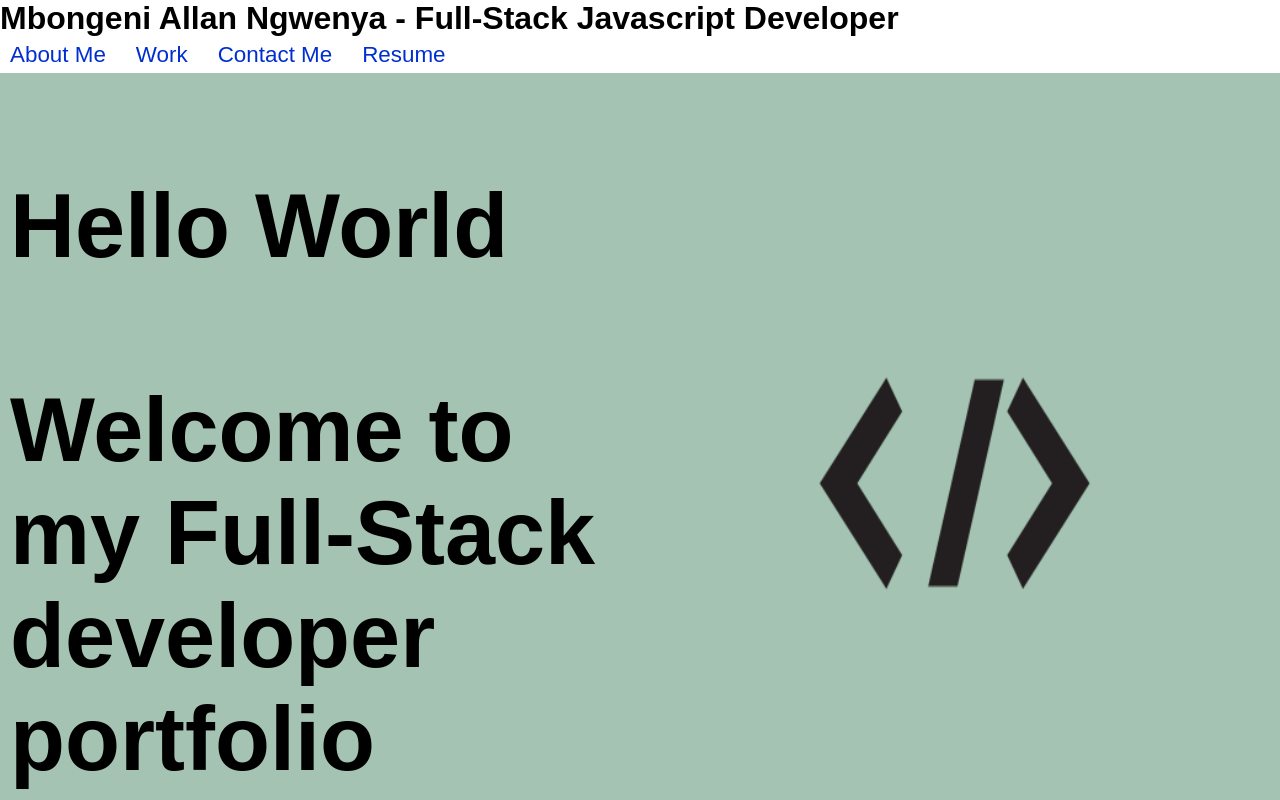
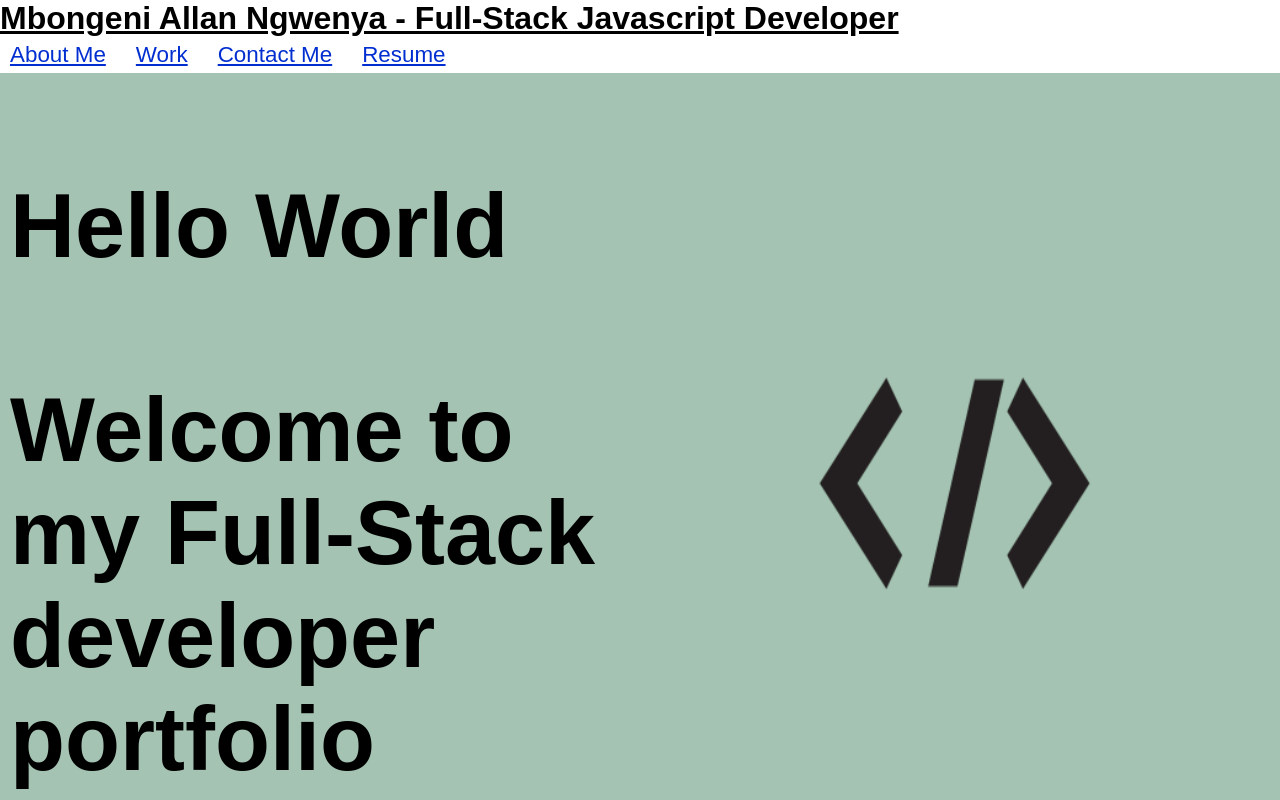
Before and after one commit to Allan-Ngwenya/Portfolio, a plain HTML site: page index.html in a window 1280 px wide. Shown: the top 800 px of the page. Drawn offline with Linux system fonts and the light colour scheme.

Commit message:
add underlining to the h1 of the page and the links

```diff
--- a/index.html
+++ b/index.html
@@ -11,7 +11,7 @@
 <body>
   <!-- navbar that redirects to the relevant sections of the website -->
   <header>
-    <h1>Mbongeni Allan Ngwenya - Full-Stack Javascript Developer</h1>
+    <h1><u>Mbongeni Allan Ngwenya - Full-Stack Javascript Developer</u></h1>
     <nav>
       <a href="#about">About Me</a>
       <a href="#work">Work</a>
--- a/style.css
+++ b/style.css
@@ -5,7 +5,7 @@ nav {
 }
 
 nav a {
-  text-decoration: none;
+  text-decoration: underline;
   padding: 5px 10px;
   color: #002ed0;
   margin-right: 10px;
```
